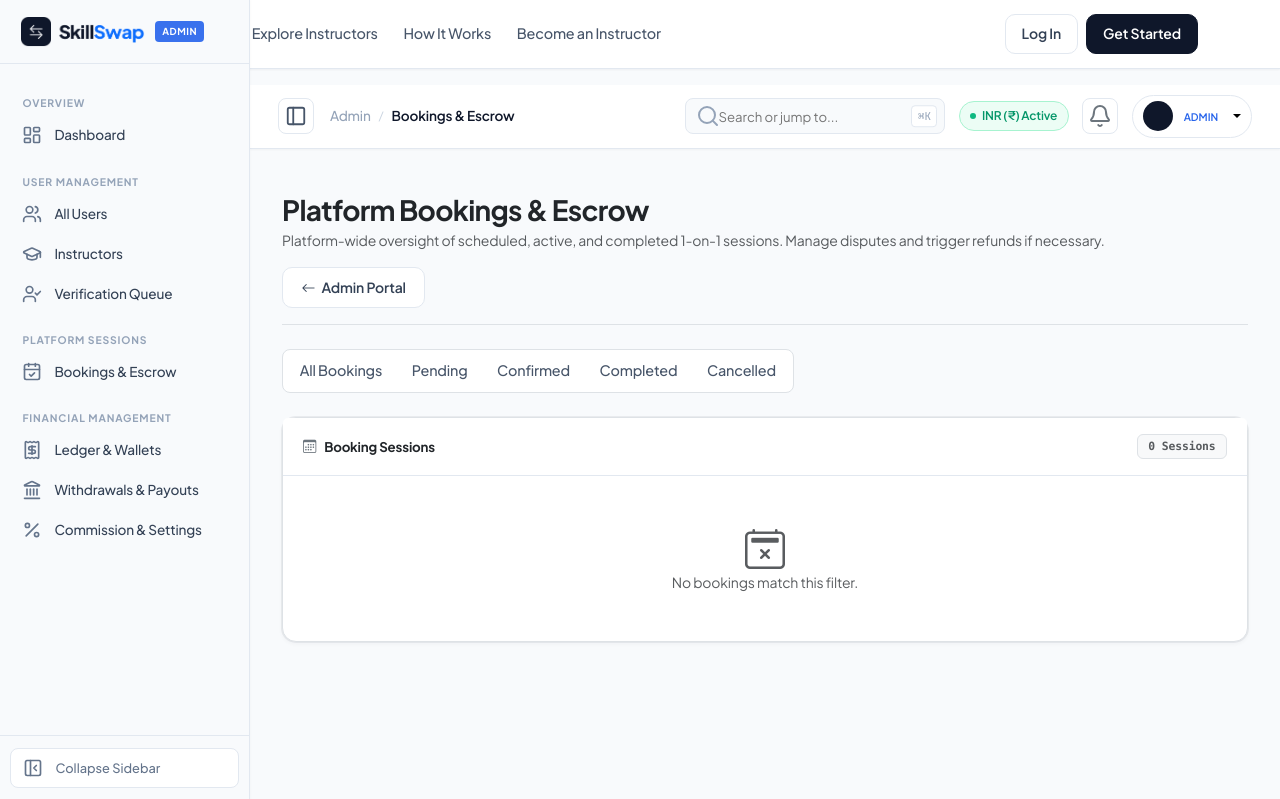
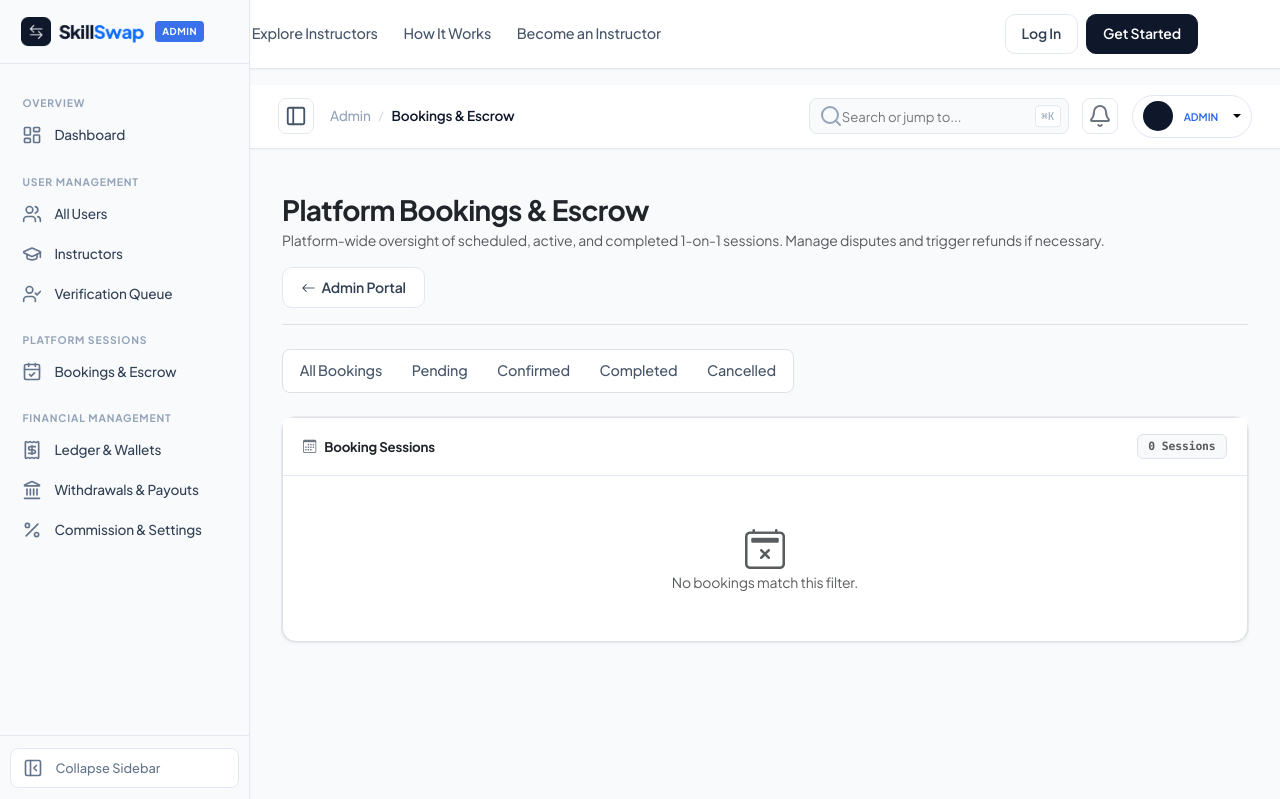
Before and after one commit to gohilhitraj2019-stack/Skillswap-teachers-students, a Python web app: template app/templates/admin/bookings.html in a window 1280 px wide. Shown: the top 799 px of the page. Run offline with Jinja, Linux system fonts and the light colour scheme; the template is opened without the code that fills it, so the values that code supplies are empty; some libraries are stand-ins or nearby versions.

Commit message:
Remove INR Active badge pill from admin header

```diff
--- a/app/templates/admin/base_admin.html
+++ b/app/templates/admin/base_admin.html
@@ -178,11 +178,6 @@
           <span class="header-search-shortcut">⌘K</span>
         </div>
 
-        <!-- Live Platform Status -->
-        <span class="header-badge-pill d-none d-md-inline-flex" title="Live Financial Settlement Mode">
-          <span class="pulse-dot"></span> INR (₹) Active
-        </span>
-
         <!-- Notifications Indicator -->
         <a href="{{ url_for('student.notifications') }}" class="header-toggle-btn position-relative" title="Notifications">
           <i data-lucide="bell" class="bi bi-bell text-secondary"></i>
```
